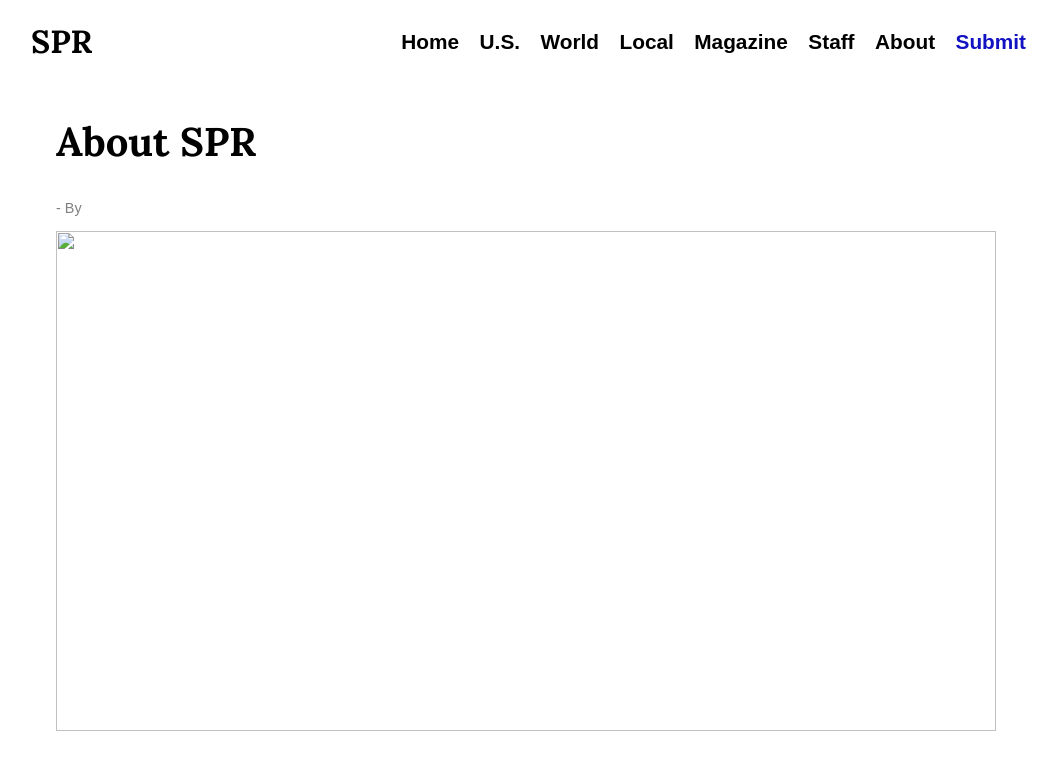
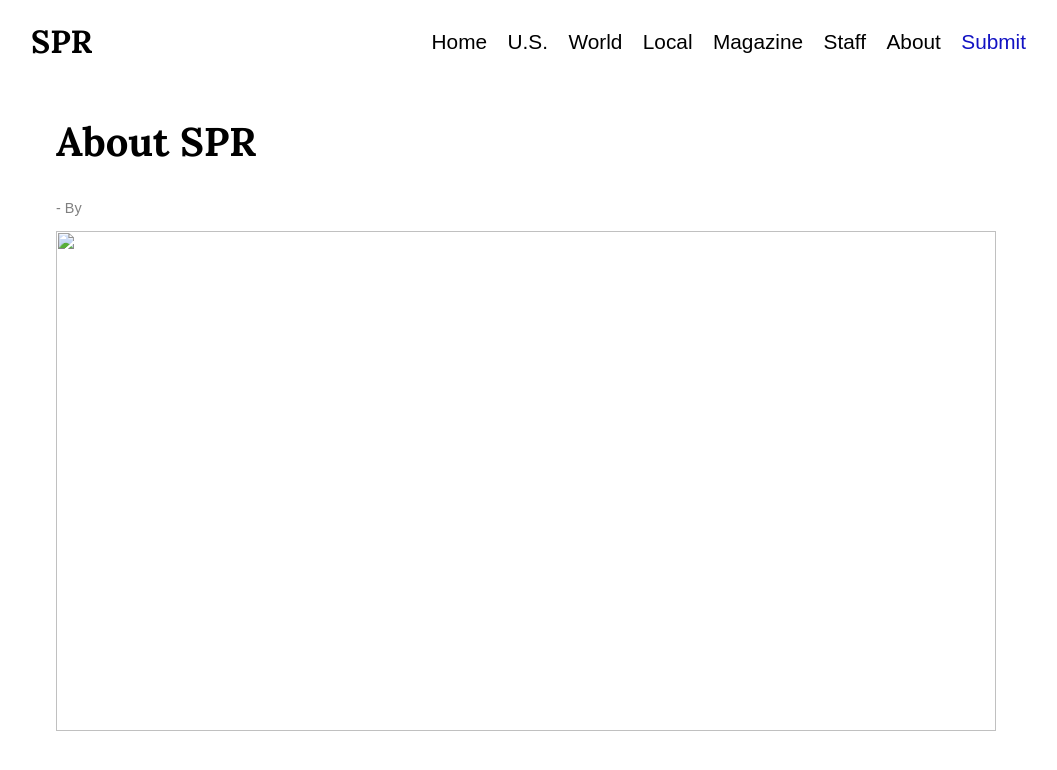
Before and after one commit to stuypoliticalreview/stuypoliticalreview.github.io, a Jekyll site: the page built from about.html, in a window 1280 px wide. Shown: the top 770 px of the page, without its empty margins (114-1171 px from the left). Built offline with Jekyll 4.4.1, drawn with Linux system fonts in a browser that asks for light colours.

Commit message:
Try #73723

```diff
--- a/assets/css/style.css
+++ b/assets/css/style.css
@@ -52,7 +52,7 @@ nav a {
   margin-left: 1rem;
   text-decoration: none;
   color: var(--text-color);
-  font-weight: 800;
+  font-weight: 300;
 }
 
 nav a.submit-link {
@@ -120,7 +120,7 @@ nav a.submit-link {
   font-weight: 700;
   max-width: 1000px;
   margin: 0 auto;
-  font-size: 1.2rem;
+  font-size: 1.5rem;
   font-weight: bold;
   padding-top: 25px;
   border-bottom: 3px solid var(--text-black-background-color);
```
